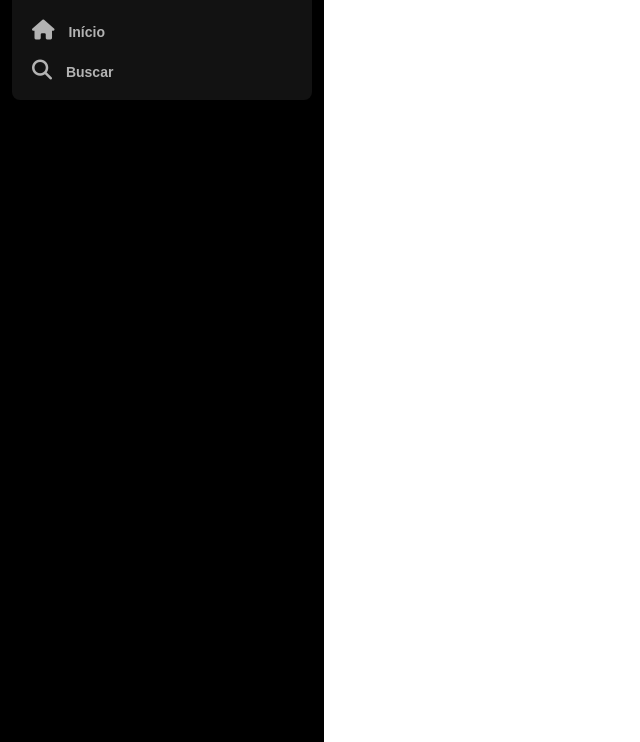
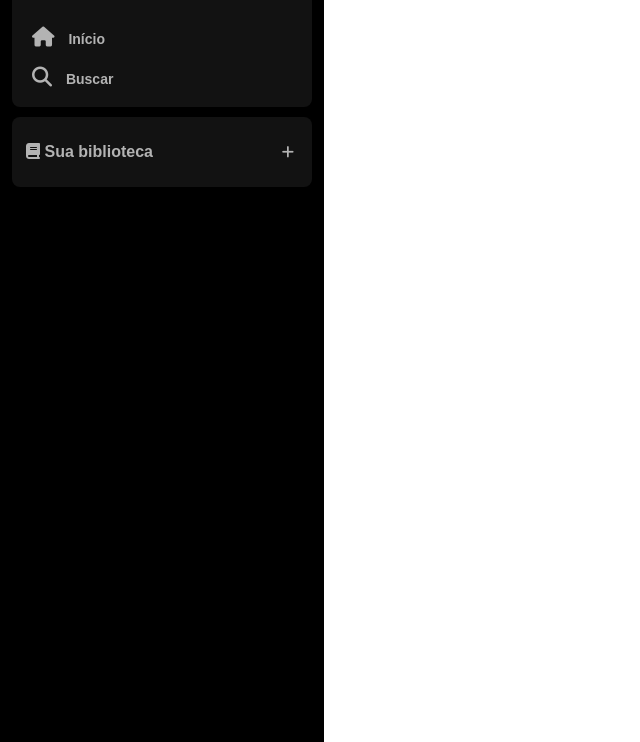
Before and after one commit to antonio-evaldo/clone-spotify, a plain HTML site: page index.html in a window 1280 px wide. Shown: the part 58-800 px from the top of the page, without its empty margins (0-640 px from the left). Drawn offline with Linux system fonts and the light colour scheme.

Commit message:
Desafio da biblioteca

```diff
--- a/index.html
+++ b/index.html
@@ -37,6 +37,17 @@
         </li>
       </ul>
     </nav>
+
+    <section class="library">
+      <div class="library__content">
+        <button class="library__content__button">
+          <i class="fa-solid fa-book"></i>
+          <span>Sua biblioteca</span>
+        </button>
+
+        <i class="fa-solid fa-plus"></i>
+      </div>
+    </section>
   </div>
 </body>
 
--- a/reset.css
+++ b/reset.css
@@ -46,3 +46,6 @@ table {
 	border-collapse: collapse;
 	border-spacing: 0;
 }
+button, a, textarea {
+	color: inherit;
+}
--- a/styles.css
+++ b/styles.css
@@ -10,7 +10,6 @@
 
 .sidebar .logo-container {
   background-color: #121212;
-  height: 20px;
   display: flex;
   border-radius: 8px;
 
@@ -48,3 +47,30 @@
   font-size: 20px;
   margin-right: 10px;
 }
+
+.library {
+  background-color: #121212;
+  border-radius: 8px;
+  padding: 4px 8px;
+  color: #b3b3b3;
+  font-weight: 600;
+  font-size: 14px;
+  margin-top: 10px;
+}
+
+.library .library__content__button {
+  margin-right: 10px;
+  background-color: transparent;
+  border: 0;
+  font-size: 1rem;
+  font-weight: 700;
+}
+
+.library .library__content {
+  display: flex;
+  justify-content: space-between;
+}
+
+.library .library__content .fa-plus {
+  margin: 24px 10px;
+}
```
